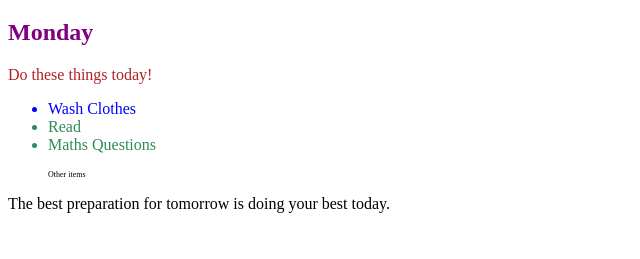
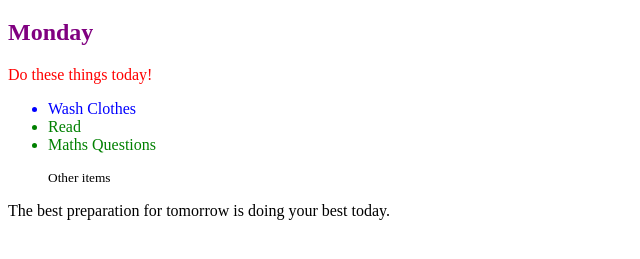
Before and after one commit to chrisrod115/web-dev-bootcamp, a plain HTML site: page CourseSections/Section_7/7.1 Combining Selectors/index.html in a window 1280 px wide. Shown: the part 61-320 px from the top of the page, without its empty margins (0-640 px from the left). Drawn offline with Linux system fonts and the light colour scheme.

Commit message:
font sizing complete.

```diff
--- a/CourseSections/Section_7/7.1 Combining Selectors/style.css
+++ b/CourseSections/Section_7/7.1 Combining Selectors/style.css
@@ -1,19 +1,20 @@
 /* Write your code here: */
-h1, h2 {
+h1, h2{
     color: purple;
 }
 
-div > p {
-    color: firebrick;
+.box > .done {
+    color: red;
 }
-div li{
+
+ul > li {
     color: blue;
 }
 
-li.done{
-    color: seagreen;
+.list .done {
+    color: green;
 }
 
-ul p.done{
-    font-size: 0.5rem;
+ul > p {
+    font-size: 10pt;
 }
```
Also changed, not shown: 1 other file.
